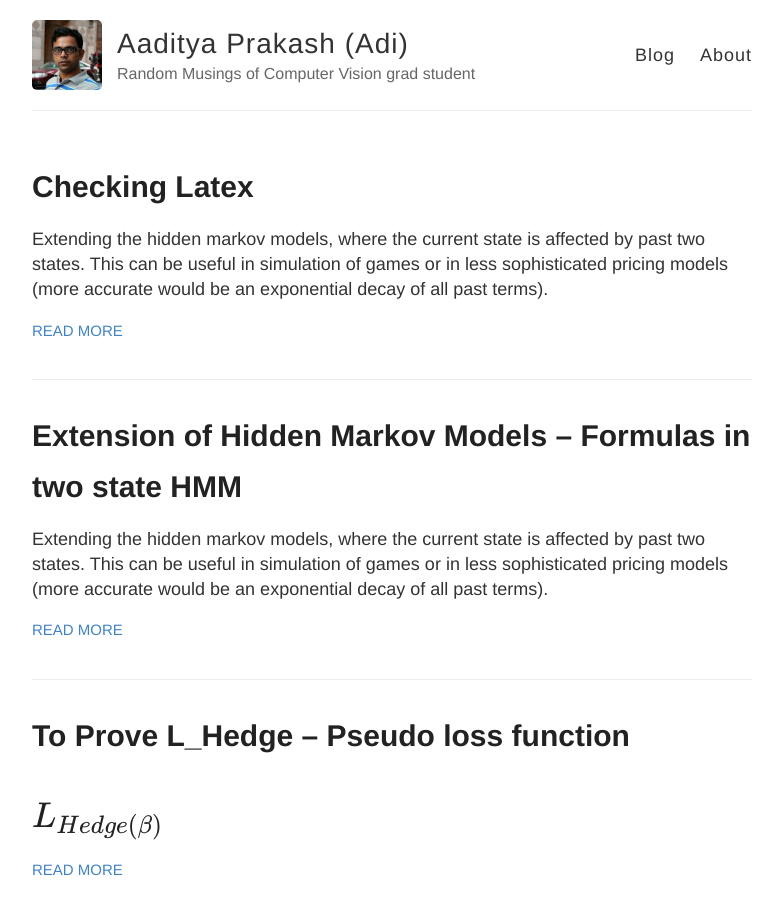
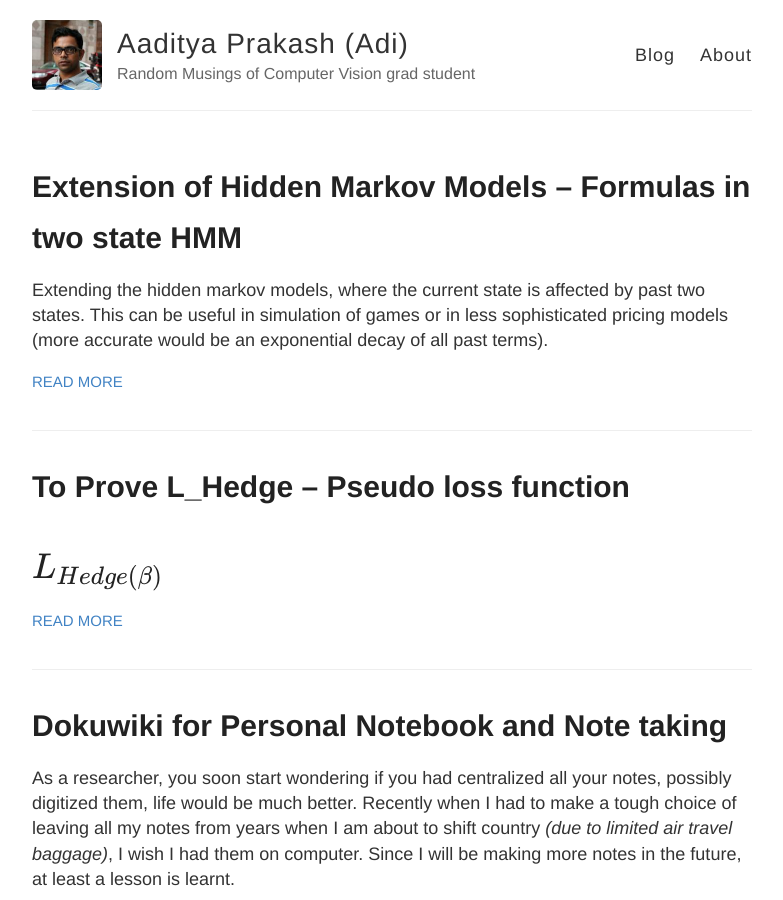
Before and after one commit to iamaaditya/iamaaditya.github.io, a Jekyll site: the page built from index.html, in a window 1280 px wide and 900 px high. Shown: the whole window, without its empty margins (248-1031 px from the left). Built offline with Jekyll 4.4.1, drawn with Linux system fonts in a browser that asks for light colours; Markdown is read by kramdown in place of the engine named in the settings; formulas are drawn with MathJax 3.

Commit message:
remove temp page, fix latex on pseudo loss

```diff
--- a/_posts/2015-11-19-check-latex.md
+++ /dev/null
@@ -1,17 +0,0 @@
----
-title: 'Checking Latex'
-author: aaditya prakash
-layout: post
-permalink: /2015/11/Checking-latex/
-categories:
-  - computer science
-  - math
-tags:
-  - HMM
-  - machine learning
----
-Extending the hidden markov models, where the current state is affected by past two states. This can be useful in simulation of games or in less sophisticated pricing models (more accurate would be an exponential decay of all past terms).
-
-## Notations
-
-$$ a^2 + b^2 = c^2 $$
```
Also changed, not shown: _posts/2014-12-10-to-prove-l_hedge-pseudo-loss-function.md (+24 -24 lines).
